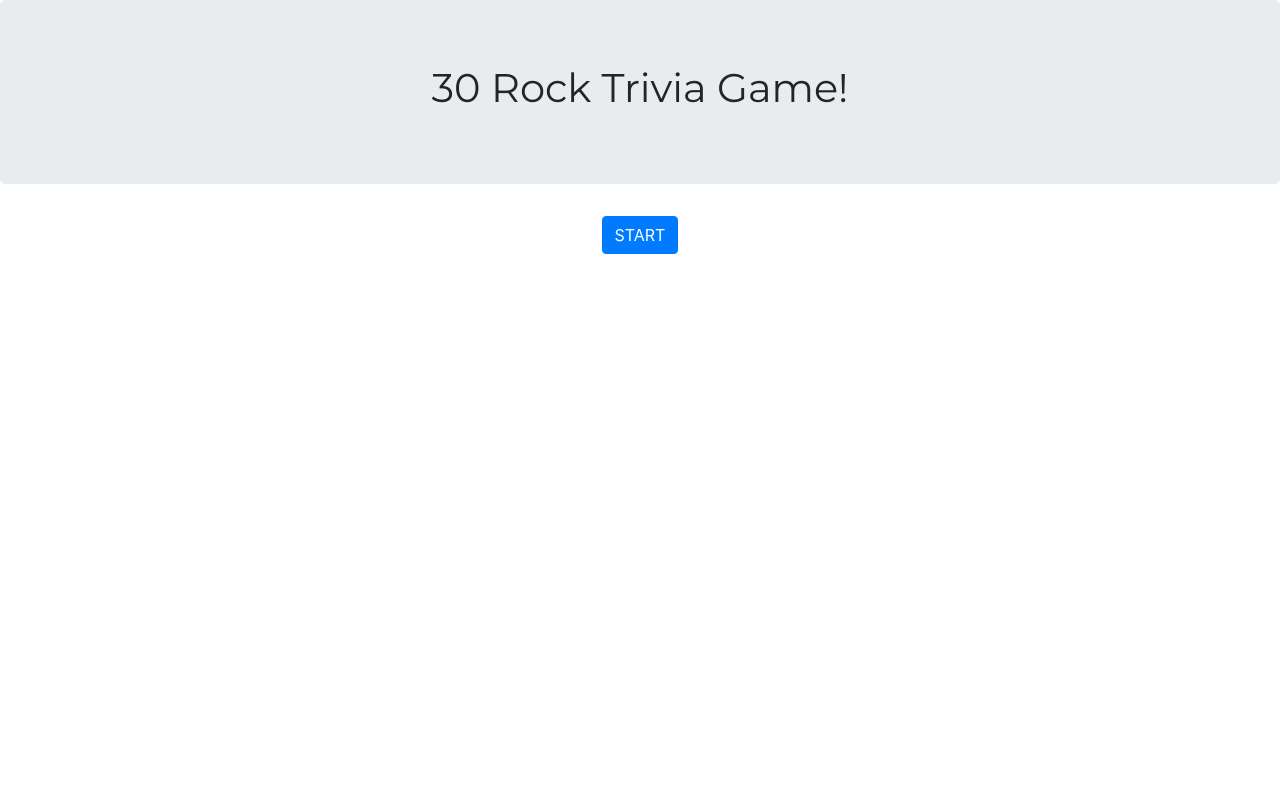
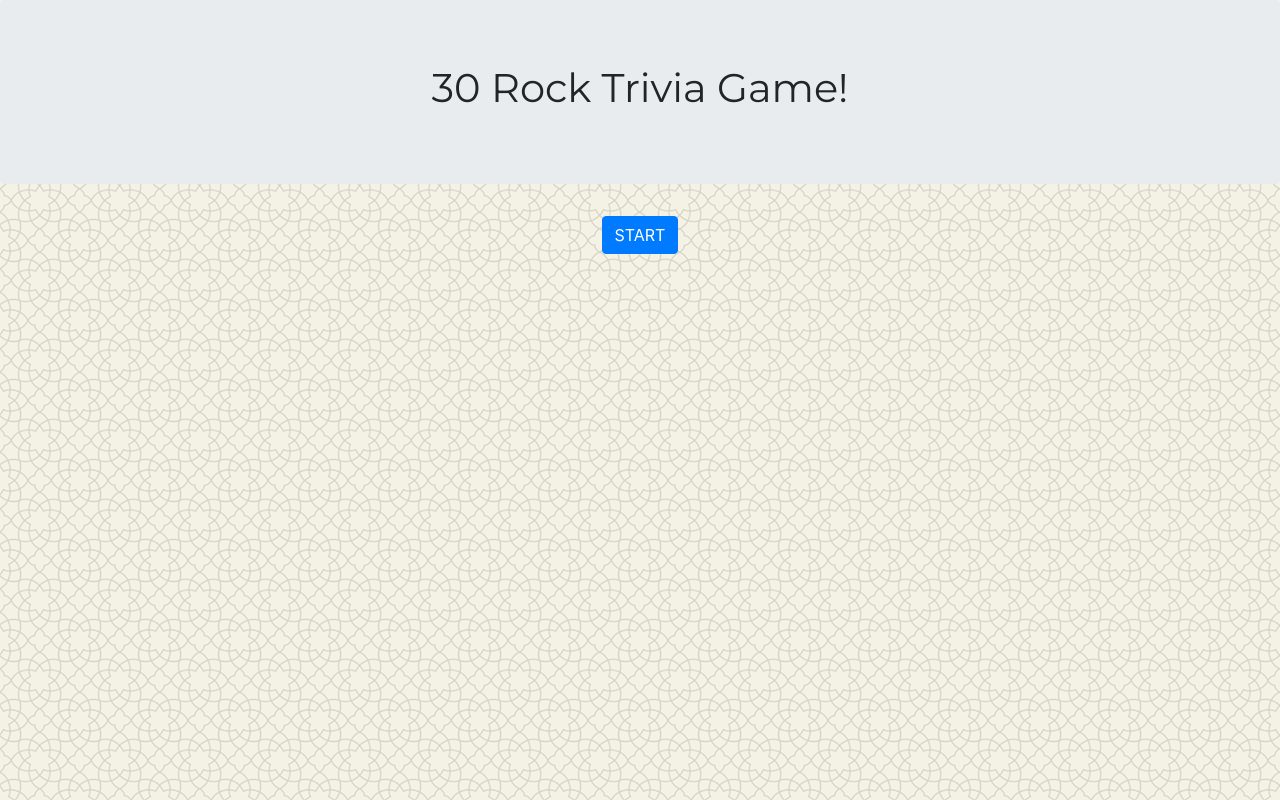
Before and after one commit to ashleyerffmeyer/quiz-game, a plain HTML site: page index.html in a window 1280 px wide. Drawn offline with nearby package versions, Linux system fonts and the light colour scheme.

Commit message:
updates to style.css

```diff
--- a/assets/css/style.css
+++ b/assets/css/style.css
@@ -1,3 +1,9 @@
+body{
+    background: url("../images/oriental.png");
+    padding: 0;
+    margin: 0;
+}
+
 .jumbotron{
     font-family: 'Montserrat', sans-serif;
 }
```
Also changed, not shown: assets/images/oriental.png (added).
